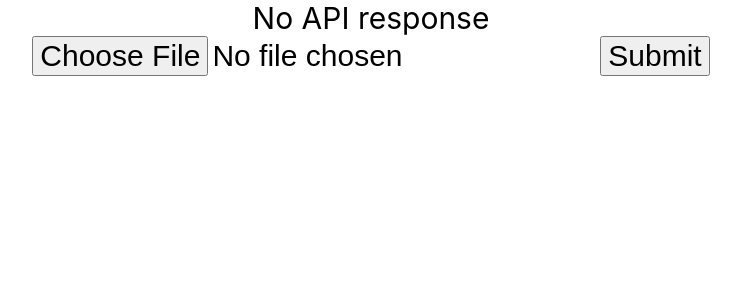
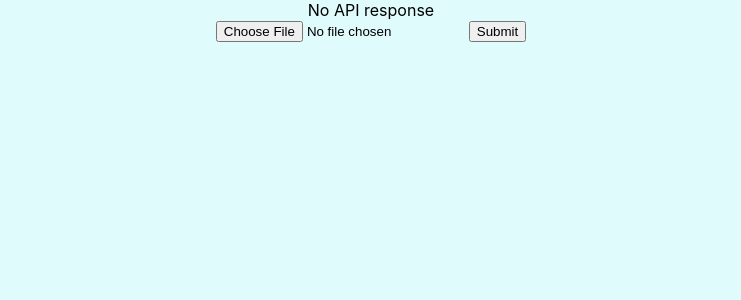
Before and after one commit to mihailthebuilder/fluffnet-front, a React (Create React App) app: page / in a window 1280 px wide. Shown: the top 300 px of the page, without its empty margins (269-1010 px from the left). Built offline with nearby package versions, Linux system fonts and the light colour scheme.

Commit message:
background css update

```diff
--- a/src/index.scss
+++ b/src/index.scss
@@ -1,7 +1,3 @@
-html * {
-  font-size: 30px;
-}
-
 body {
   margin: 0;
   font-family: -apple-system, BlinkMacSystemFont, "Segoe UI", "Roboto", "Oxygen",
@@ -9,9 +5,5 @@ body {
     sans-serif;
   -webkit-font-smoothing: antialiased;
   -moz-osx-font-smoothing: grayscale;
+  background: #e0fbfc;
 }
-
-code {
-  font-family: source-code-pro, Menlo, Monaco, Consolas, "Courier New",
-    monospace;
-}
```
